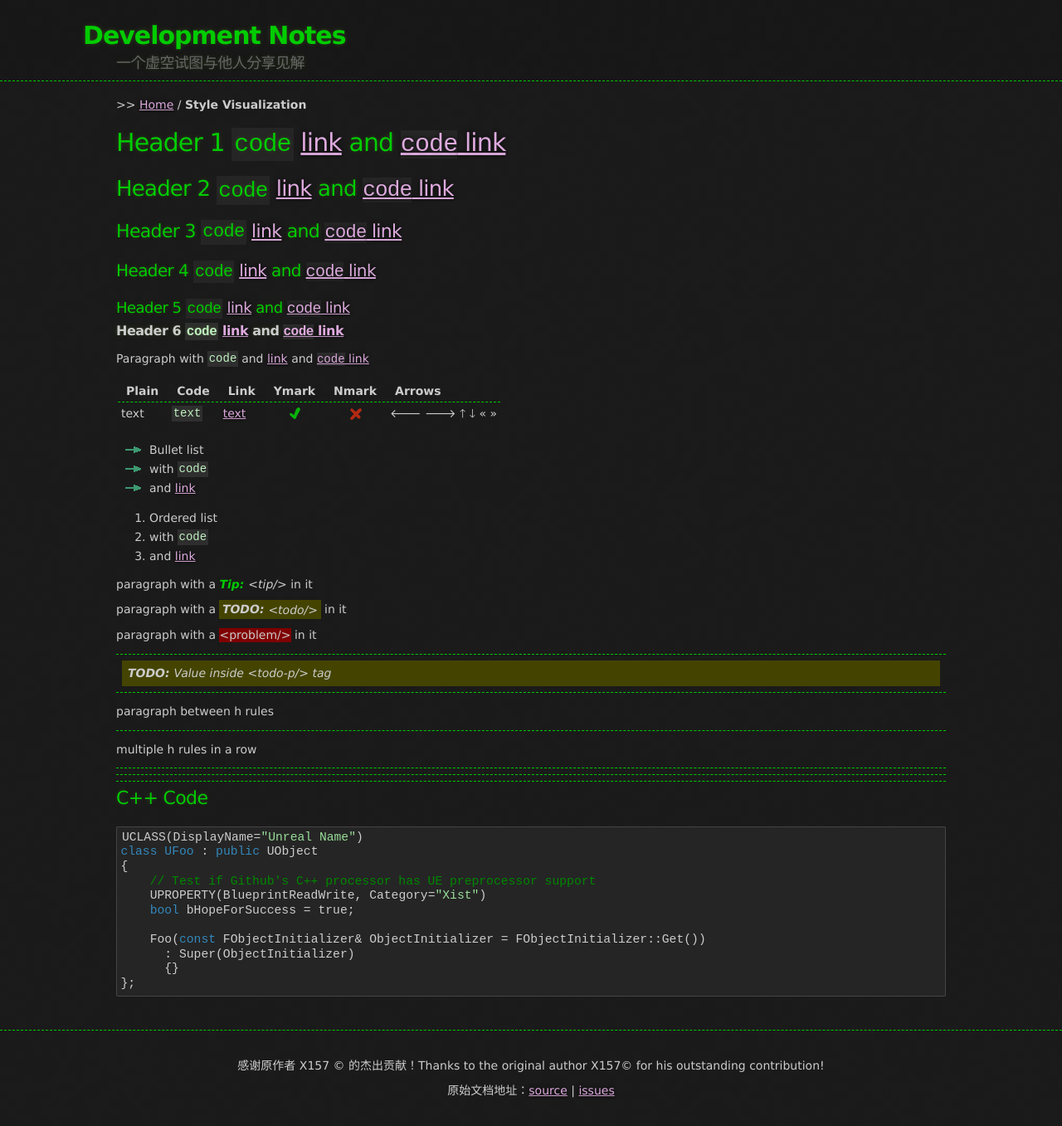
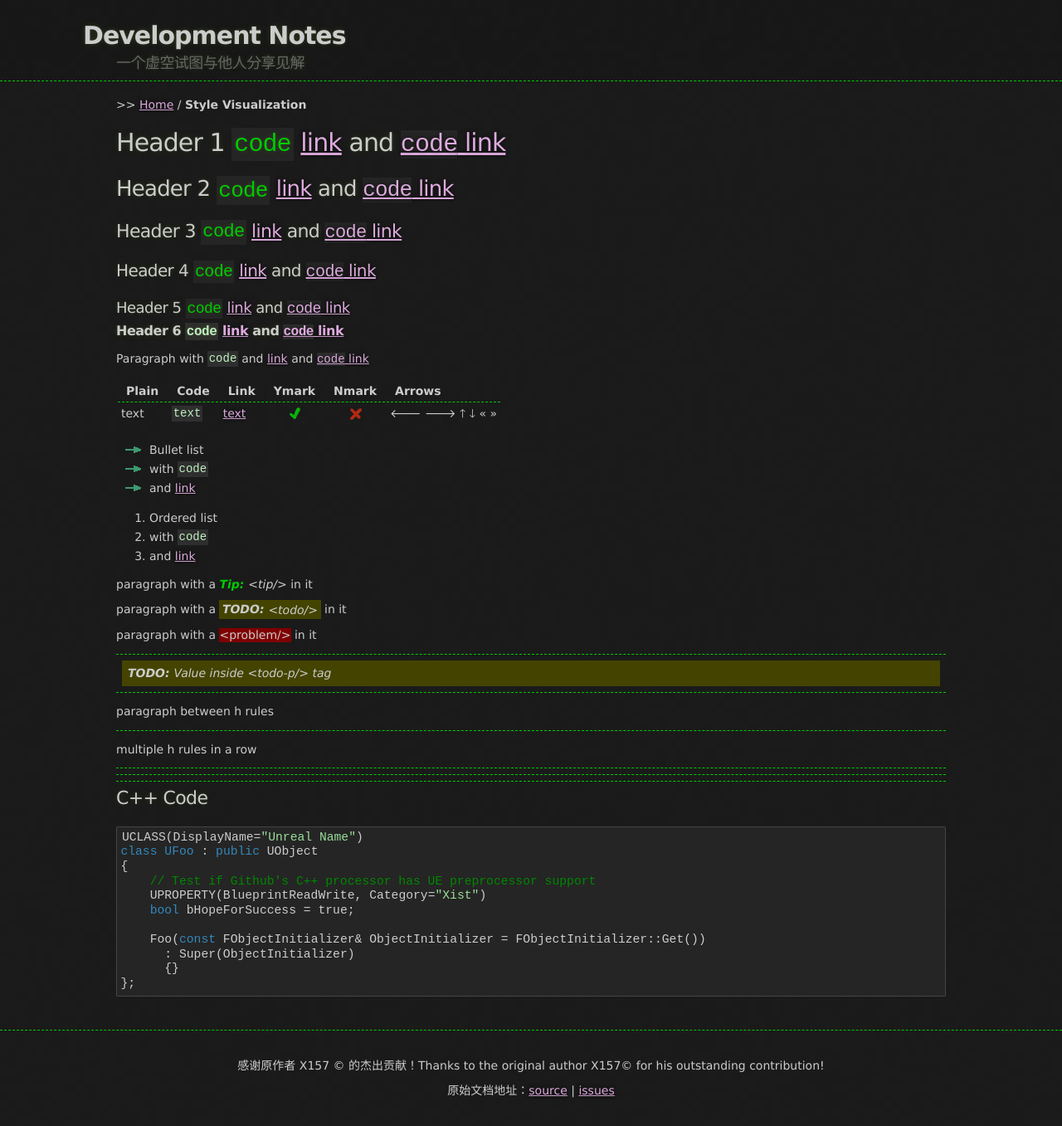
Before and after one commit to kuafu/kuafu.github.io, a Jekyll site: the page built from style.md, in a window 1280 px wide. Shown: the whole page at 83% size. Built offline with Jekyll 4.4.1, drawn with Linux system fonts in a browser that asks for light colours.

Commit message:
color: #00cc00 -> #cccccc

```diff
--- a/assets/css/style.scss
+++ b/assets/css/style.scss
@@ -134,7 +134,7 @@ header h1 {
   margin: 0 0 0 -40px;
   font-weight: bold;
   font-family: Verdana, Monaco, "Bitstream Vera Sans Mono", "Lucida Console", Terminal, monospace;
-  color: #00cc00;
+  color: #cccccc;
   text-shadow: 0 1px 1px rgba(0, 0, 0, 0.1), 0 0 5px rgba(181, 232, 83, 0.1), 0 0 10px rgba(181, 232, 83, 0.1);
   letter-spacing: -1px;
   -webkit-font-smoothing: antialiased
@@ -176,7 +176,7 @@ section img {
 h1, h2, h3, h4, h5, h6 {
   font-weight: normal;
   font-family: Verdana, Monaco, "Bitstream Vera Sans Mono", "Lucida Console", Terminal, monospace;
-  color: #00cc00;
+  color: #cccccc;
   letter-spacing: -0.03em;
   text-shadow: 0 1px 1px rgba(0, 0, 0, 0.1), 0 0 5px rgba(181, 232, 83, 0.1), 0 0 10px rgba(181, 232, 83, 0.1)
 }
```
